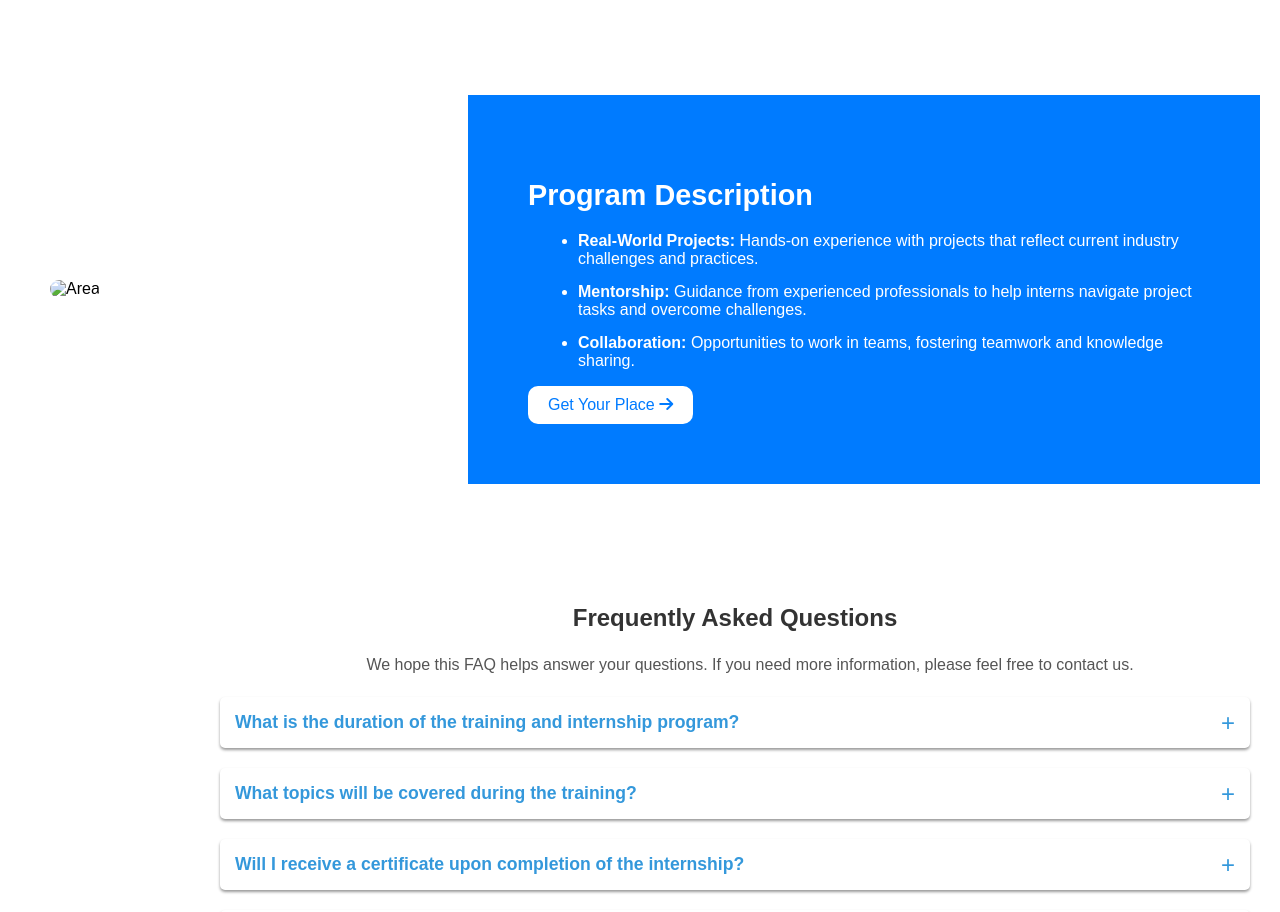
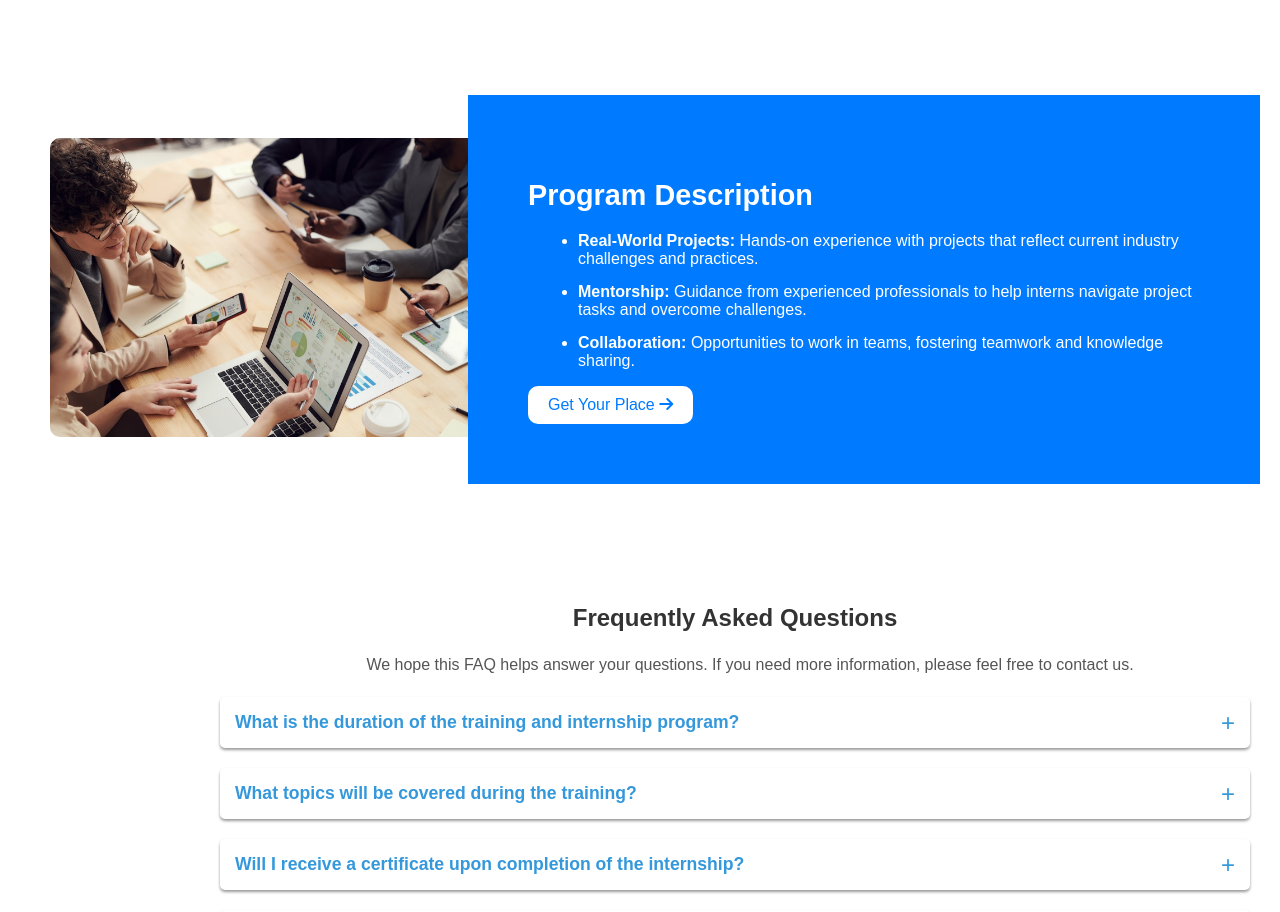
Before and after one commit to Shlok2k/LandingPage-, a plain HTML site: page index.html in a window 1280 px wide. Shown: the part 1700-2612 px from the top of the page. Drawn offline with Linux system fonts and the light colour scheme.

Commit message:
Update index.html

```diff
--- a/index.html
+++ b/index.html
@@ -115,7 +115,7 @@
 <section>
     <div class="cont">
         <div class="image-container">
-            <img src="images/image6.png" alt="Area">
+            <img src="image6.png" alt="Area">
         </div>
         <div class="program-description">
             <h2>Program Description</h2>
```
